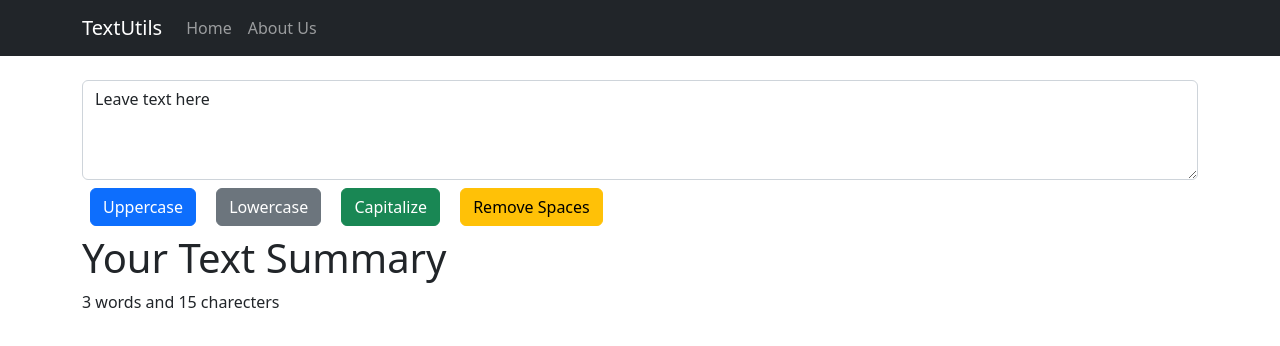
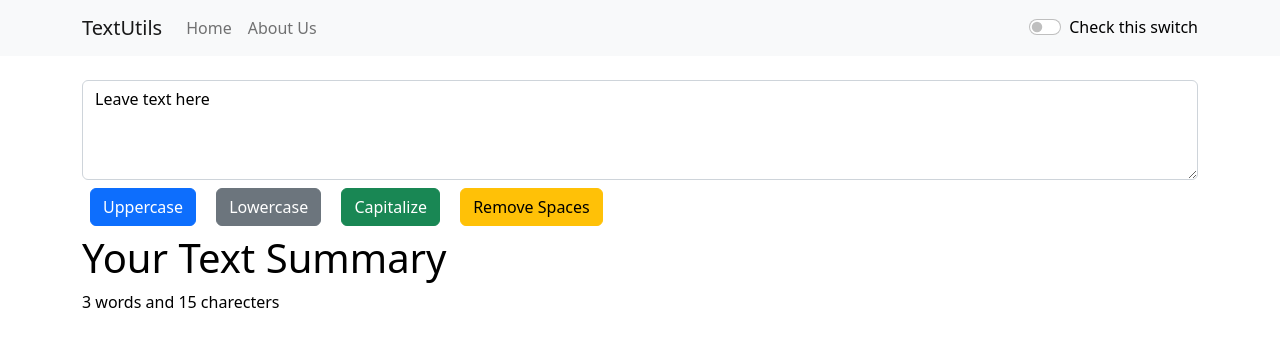
Before and after one commit to shyamtala003/TextUtils, a React (Create React App) app: page / in a window 1280 px wide. Shown: the top 346 px of the page. Built offline with nearby package versions, Linux system fonts and the light colour scheme; the HTML template or start-up script is replaced by a standard one.

Commit message:
theme toggler added

```diff
--- a/src/App.js
+++ b/src/App.js
@@ -1,12 +1,24 @@
+import { useState } from "react";
 import NavBar from "./components/NavBar";
 import TextForm from "./components/TextForm";
 
 function App() {
+  const [mode, setMode] = useState("light");
+  const toggleTheme = () => {
+    if (mode === "light") {
+      setMode("dark");
+      document.body.style.background = "#343a40";
+    } else {
+      setMode("light");
+      document.body.style.background = "white";
+    }
+  };
+
   return (
-   <>
-   <NavBar title="TextUtils"></NavBar>
-   <TextForm />
-   </>
+    <>
+      <NavBar title="TextUtils" mode={mode} toggleTheme={toggleTheme}></NavBar>
+      <TextForm mode={mode} />
+    </>
   );
 }
 
--- a/src/components/NavBar.js
+++ b/src/components/NavBar.js
@@ -1,11 +1,12 @@
-import Container from 'react-bootstrap/Container';
-import Nav from 'react-bootstrap/Nav';
-import Navbar from 'react-bootstrap/Navbar';
-import PropTypes from 'prop-types'
+import Container from "react-bootstrap/Container";
+import Nav from "react-bootstrap/Nav";
+import Navbar from "react-bootstrap/Navbar";
+import Form from "react-bootstrap/Form";
+import PropTypes from "prop-types";
 
-function NavBar({title}) {
+function NavBar({ title, mode, toggleTheme }) {
   return (
-    <Navbar bg="dark" variant='dark' expand="lg">
+    <Navbar bg={mode} variant={mode} expand="lg">
       <Container>
         <Navbar.Brand href="#home">{title}</Navbar.Brand>
         <Navbar.Toggle aria-controls="basic-navbar-nav" />
@@ -14,18 +15,25 @@ function NavBar({title}) {
             <Nav.Link href="#home">Home</Nav.Link>
             <Nav.Link href="#link">About Us</Nav.Link>
           </Nav>
+          <Form.Check
+            style={mode === "light" ? { color: "black" } : { color: "white" }}
+            type="switch"
+            id="custom-switch"
+            label="Check this switch"
+            onClick={toggleTheme}
+          />
         </Navbar.Collapse>
       </Container>
     </Navbar>
-  )
+  );
 }
 
-NavBar.propTypes={
-  title:PropTypes.string.isRequired,
-}
+NavBar.propTypes = {
+  title: PropTypes.string.isRequired,
+};
 
 NavBar.defaultProps = {
-  title: "textUtils"
-}
+  title: "textUtils",
+};
 
-export default NavBar
+export default NavBar;
--- a/src/components/TextForm.js
+++ b/src/components/TextForm.js
@@ -3,7 +3,7 @@ import Button from "react-bootstrap/Button";
 import Form from "react-bootstrap/Form";
 import Container from "react-bootstrap/esm/Container";
 
-const TextForm = () => {
+const TextForm = ({ mode }) => {
   const [text, settext] = useState("Leave text here");
 
   let handleOnChange = (event) => {
@@ -48,6 +48,8 @@ const TextForm = () => {
           as="textarea"
           style={{
             height: "100px",
+            backgroundColor: mode === "light" ? "white" : "#495057",
+            color: mode === "light" ? "black" : "white",
           }}
           value={text}
           onChange={handleOnChange}
@@ -87,8 +89,10 @@ const TextForm = () => {
       </Container>
 
       <Container>
-        <h1>Your Text Summary</h1>
-        <p>
+        <h1 style={{ color: mode === "light" ? "black" : "white" }}>
+          Your Text Summary
+        </h1>
+        <p style={{ color: mode === "light" ? "black" : "white" }}>
           {text.split(" ").length} words and {text.length} charecters
         </p>
       </Container>
```
Lines whose indentation alone changed are shown as unchanged.
